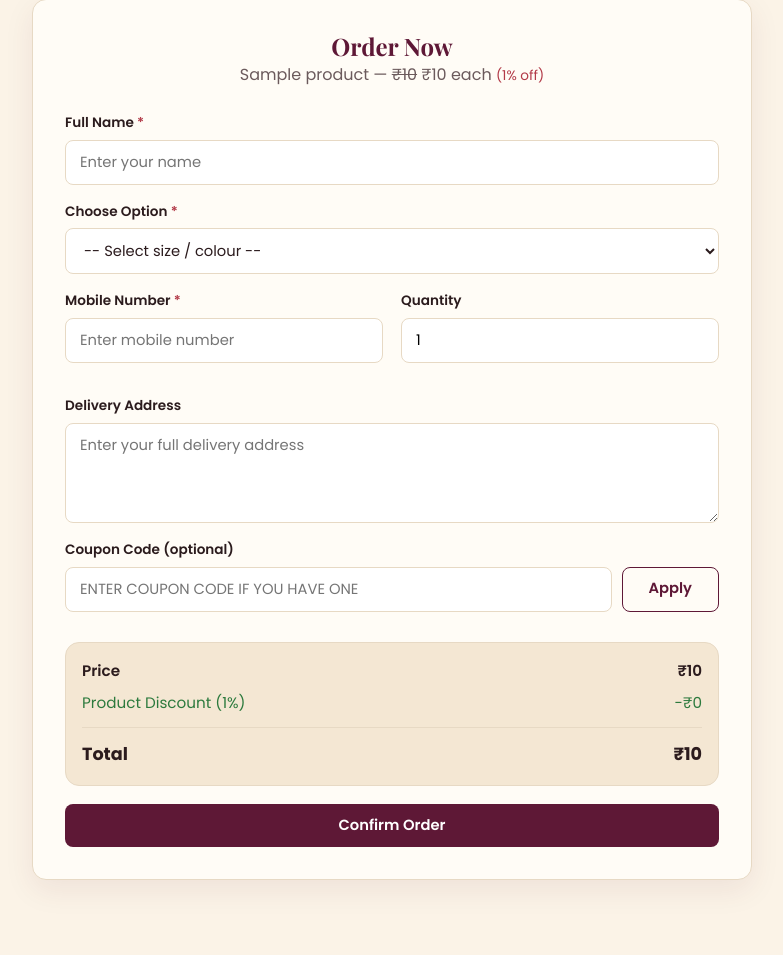
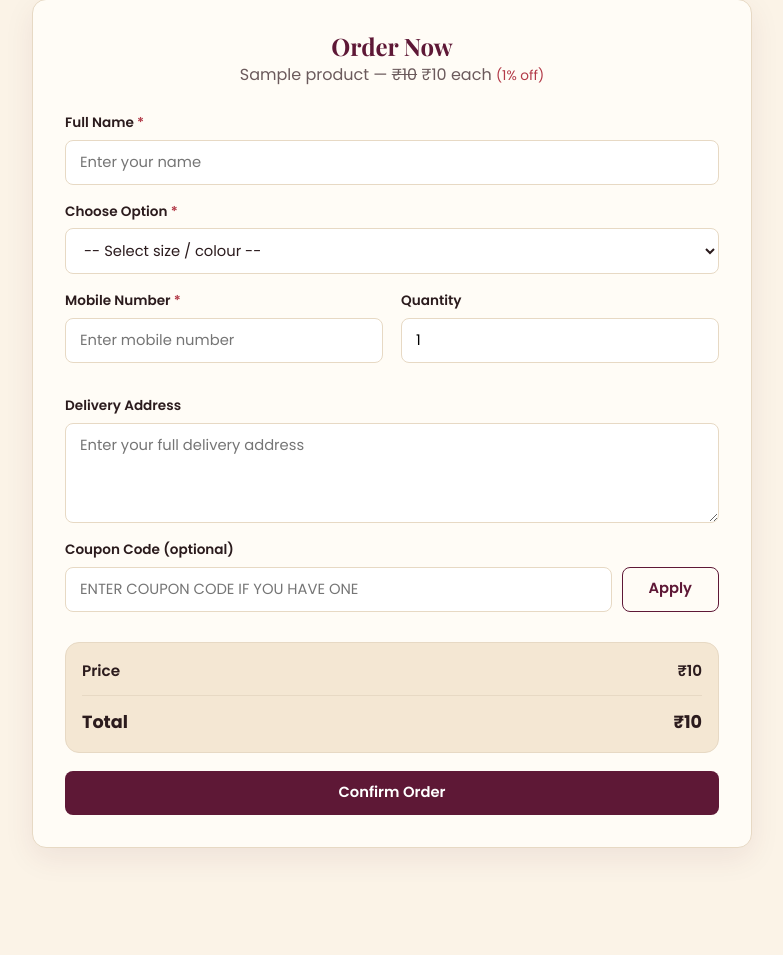
Before and after one commit to omgirhe01/Handmade-craft, a Python web app: template frontend/templates/order_form.html in a window 1280 px wide. Shown: the part 98-1053 px from the top of the page, without its empty margins (248-1031 px from the left). Run offline with Jinja, Linux system fonts and the light colour scheme; the template is opened without the code that fills it: most values are stand-ins (such as "Sample title", 1, 10 or a date in 2020); some web fonts are replaced.

Commit message:
update 16

```diff
--- a/frontend/templates/home.html
+++ b/frontend/templates/home.html
@@ -9,7 +9,7 @@
       <h1>{{ VENDOR.hero_heading or SITE_NAME }}</h1>
       <div class="script-line">{{ SITE_TAGLINE or "Curated With Love" }}</div>
       <p class="lede" style="text-align:justify;">{{ VENDOR.hero_description or "Thoughtfully Curated, Beautifully Packed<br>Handpicked gift hampers for your home, festivals & every special occasion." | safe }}</p>
-      <a href="{{ url_for('public.products') }}" class="btn hero-cta">{{ t('Explore Hampers') }} →</a>
+      <a href="{{ url_for('public.products') }}" class="btn hero-cta">{{ t('Explore Product') }} →</a>
     </div>
     <div class="hero-image">
       {% if VENDOR.cover_filename %}
--- a/frontend/templates/order_form.html
+++ b/frontend/templates/order_form.html
@@ -106,26 +106,30 @@ var PRODUCT_DISCOUNT_PERCENT = {{ product.discount_percent or 0 }};
 var DISCOUNTED_BASE_PRICE = {{ product.discounted_price }};
 var DELIVERY_CHARGE = {{ VENDOR.delivery_charge or 0 }};
 
-function currentUnitPrice() {
+// Returns the original (undiscounted) and discounted unit price for
+// whichever option is currently selected. Variants have their own fixed
+// price and are not discounted further -- only the plain base price is.
+function currentUnitPrices() {
   var variantSelect = document.getElementById('variantSelect');
   if (variantSelect && variantSelect.value) {
     var opt = variantSelect.options[variantSelect.selectedIndex];
-    return parseFloat(opt.getAttribute('data-price')) || BASE_PRICE;
+    var vPrice = parseFloat(opt.getAttribute('data-price')) || BASE_PRICE;
+    return { original: vPrice, discounted: vPrice };
   }
-  return BASE_PRICE;
+  return { original: BASE_PRICE, discounted: DISCOUNTED_BASE_PRICE };
 }
 
 function refreshSummary() {
   var qty = parseInt(document.getElementById('quantityInput').value) || 1;
-  var unit = currentUnitPrice();
-  document.getElementById('unitPriceDisplay').textContent = '₹' + unit.toFixed(0);
-  var subtotal = unit * qty;
+  var unit = currentUnitPrices();
+  document.getElementById('unitPriceDisplay').textContent = '₹' + unit.discounted.toFixed(0);
+
+  var subtotal = unit.original * qty;
+  var productDiscount = (unit.original - unit.discounted) * qty;
   document.getElementById('sumSubtotal').textContent = '₹' + subtotal.toFixed(0);
-  document.getElementById('sumTotal').textContent = '₹' + (subtotal + DELIVERY_CHARGE).toFixed(0);
 
   // Show product discount if applicable
-  if (PRODUCT_DISCOUNT_PERCENT > 0) {
-    var productDiscount = (BASE_PRICE - DISCOUNTED_BASE_PRICE) * qty;
+  if (productDiscount > 0) {
     document.getElementById('sumDiscountLabel').textContent = 'Product Discount (' + PRODUCT_DISCOUNT_PERCENT + '%)';
     document.getElementById('sumDiscount').textContent = '-₹' + productDiscount.toFixed(0);
     document.getElementById('discountRow').style.display = 'flex';
@@ -133,12 +137,13 @@ function refreshSummary() {
     document.getElementById('discountRow').style.display = 'none';
   }
 
-  // Hide coupon discount on quantity change (unless user just applied coupon)
+  // Hide coupon discount on quantity/variant change (unless user just applied a coupon)
   document.getElementById('couponDiscountRow').style.display = 'none';
 
-  if (DELIVERY_CHARGE > 0 || subtotal > 0) {
-    document.getElementById('orderSummary').style.display = 'block';
-  }
+  var total = subtotal - productDiscount + DELIVERY_CHARGE;
+  document.getElementById('sumTotal').textContent = '₹' + total.toFixed(0);
+
+  document.getElementById('orderSummary').style.display = 'block';
 }
 
 var variantSelectEl = document.getElementById('variantSelect');
@@ -183,11 +188,9 @@ document.getElementById('applyCouponBtn').addEventListener('click', function ()
       document.getElementById('sumSubtotal').textContent = '₹' + data.subtotal.toFixed(0);
 
       // Show product discount if applicable
-      if (PRODUCT_DISCOUNT_PERCENT > 0) {
-        var qty = parseInt(document.getElementById('quantityInput').value) || 1;
-        var productDiscount = (BASE_PRICE - DISCOUNTED_BASE_PRICE) * qty;
+      if (data.product_discount_amount > 0) {
         document.getElementById('sumDiscountLabel').textContent = 'Product Discount (' + PRODUCT_DISCOUNT_PERCENT + '%)';
-        document.getElementById('sumDiscount').textContent = '-₹' + productDiscount.toFixed(0);
+        document.getElementById('sumDiscount').textContent = '-₹' + data.product_discount_amount.toFixed(0);
         document.getElementById('discountRow').style.display = 'flex';
       } else {
         document.getElementById('discountRow').style.display = 'none';
@@ -204,16 +207,8 @@ document.getElementById('applyCouponBtn').addEventListener('click', function ()
       msgEl.textContent = '✗ ' + (data.message || 'Invalid coupon code.');
       msgEl.style.color = '#B23A48';
       // Keep product discount visible, hide coupon discount
-      if (PRODUCT_DISCOUNT_PERCENT > 0) {
-        var qty = parseInt(document.getElementById('quantityInput').value) || 1;
-        var productDiscount = (BASE_PRICE - DISCOUNTED_BASE_PRICE) * qty;
-        document.getElementById('sumDiscountLabel').textContent = 'Product Discount (' + PRODUCT_DISCOUNT_PERCENT + '%)';
-        document.getElementById('sumDiscount').textContent = '-₹' + productDiscount.toFixed(0);
-        document.getElementById('discountRow').style.display = 'flex';
-      } else {
-        document.getElementById('discountRow').style.display = 'none';
-      }
       document.getElementById('couponDiscountRow').style.display = 'none';
+      refreshSummary();
     }
   })
   .catch(function () {
```
Also changed, not shown: backend/controllers/public_controller.py (+22 -4 lines).
